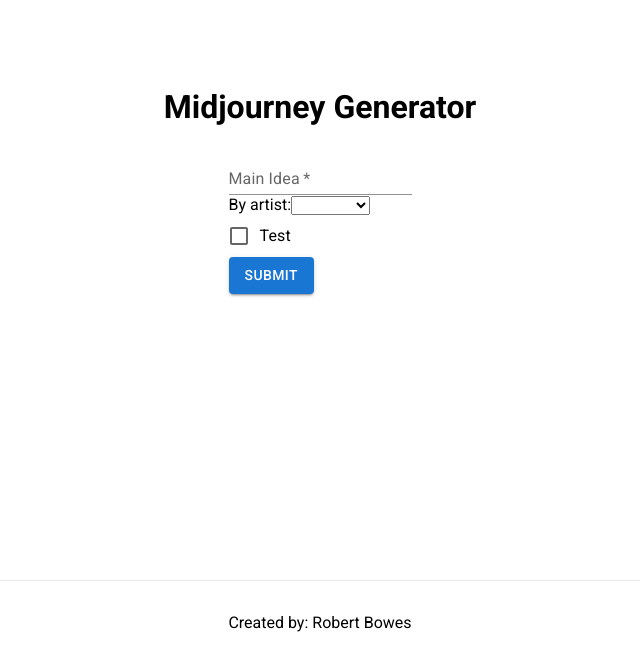
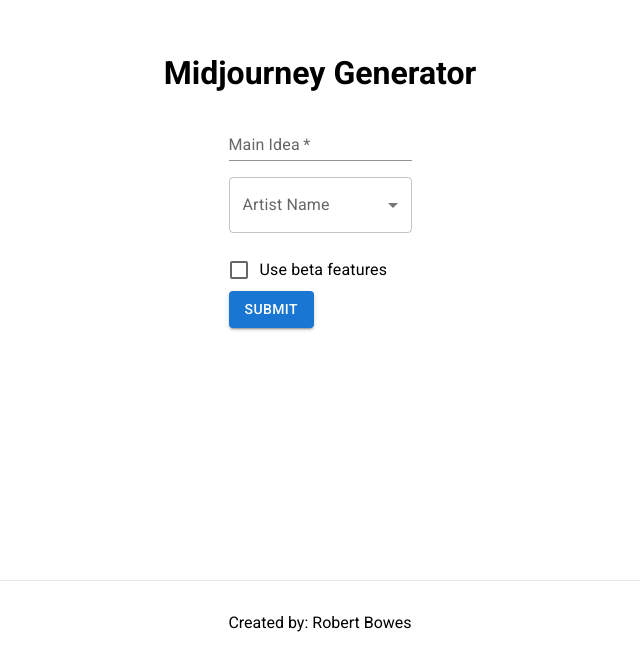
Before and after one commit to robBowes/midjourney-generator, a Next.js app: page / in a window 1280 px wide. Shown: the part 220-884 px from the top of the page, without its empty margins (320-960 px from the left). Built offline with nearby package versions, Linux system fonts and the light colour scheme.

Commit message:
Add mui select

```diff
--- a/components/MidjoyrneyForm.tsx
+++ b/components/MidjoyrneyForm.tsx
@@ -3,6 +3,8 @@
 import { TextField } from "./fields/TextField"
 import Button from "@mui/material/Button"
 import { Checkbox } from "./fields/Checkbox"
+import { Select } from "./fields/Select"
+import { Box } from "@mui/system"
 
 type MidjoyrneyInputs = {
   mainIdea: string
@@ -25,7 +27,8 @@
     const parts = [artistName && `painting by ${artistName}`]
       .filter(Boolean)
       .join("::")
-    const propmt = `${mainIdea}${parts} ${flags}`
+
+    const propmt = `${mainIdea}${parts && "::" + parts} ${flags}`
     setMidjourneyPrompt(propmt)
     navigator.clipboard.writeText(propmt)
   }
@@ -38,24 +41,17 @@
         render={({ handleSubmit, errors }) => (
           <form onSubmit={handleSubmit}>
             <div>
-              <label htmlFor='mainIdea'></label>
               <TextField name='mainIdea' label='Main Idea' required />
             </div>
+            <Box my={2}>
+              <Select
+                name='artistName'
+                label='Artist Name'
+                options={[{ value: "" }, { value: "Hiroshige" }]}
+              />
+            </Box>
             <div>
-              <div>
-                <label htmlFor='byArtist'>By artist:</label>
-                <Field<string>
-                  component='select'
-                  name='artistName'
-                  id='mainIdea'
-                >
-                  <option />
-                  <option value='Hiroshige'>Hiroshige</option>
-                </Field>
-              </div>
-            </div>
-            <div>
-              <Checkbox name='test' label='Test' />
+              <Checkbox name='test' label='Use beta features' />
             </div>
             <Button variant='contained' type='submit'>
               Submit
--- /dev/null
+++ b/components/fields/Select.tsx
@@ -0,0 +1,39 @@
+import {
+  FormControl,
+  InputLabel,
+  MenuItem,
+  Select as MUISelect,
+} from "@mui/material"
+import { configOptions } from "final-form"
+import { Field } from "react-final-form"
+import { BaseFieldProps } from "./types"
+
+interface SelectProps extends BaseFieldProps {
+  options: { label?: string; value: string }[]
+}
+
+export const Select = ({ name, label, options }: SelectProps) => {
+  return (
+    <Field
+      name={name}
+      render={({ input }) => (
+        <FormControl fullWidth>
+          <InputLabel id='demo-simple-select-label'>{label}</InputLabel>
+          <MUISelect
+            labelId='demo-simple-select-label'
+            id={name}
+            value={input.value}
+            label={label}
+            onChange={input.onChange}
+          >
+            {options.map((option) => (
+              <MenuItem value={option.value}>
+                {option.label || option.value}
+              </MenuItem>
+            ))}
+          </MUISelect>
+        </FormControl>
+      )}
+    />
+  )
+}
--- a/styles/Home.module.css
+++ b/styles/Home.module.css
@@ -33,36 +33,10 @@
   text-decoration: none;
 }
 
-.title a:hover,
-.title a:focus,
-.title a:active {
-  text-decoration: underline;
-}
-
-.title {
-  margin: 0;
-  line-height: 1.15;
-  font-size: 4rem;
-}
-
-.title,
-.description {
-  text-align: center;
-}
-
 .description {
   margin: 4rem 0;
   line-height: 1.5;
   font-size: 1.5rem;
-}
-
-.code {
-  background: #fafafa;
-  border-radius: 5px;
-  padding: 0.75rem;
-  font-size: 1.1rem;
-  font-family: Menlo, Monaco, Lucida Console, Liberation Mono, DejaVu Sans Mono,
-    Bitstream Vera Sans Mono, Courier New, monospace;
 }
 
 .grid {
@@ -71,36 +45,6 @@
   justify-content: center;
   flex-wrap: wrap;
   max-width: 800px;
-}
-
-.card {
-  margin: 1rem;
-  padding: 1.5rem;
-  text-align: left;
-  color: inherit;
-  text-decoration: none;
-  border: 1px solid #eaeaea;
-  border-radius: 10px;
-  transition: color 0.15s ease, border-color 0.15s ease;
-  max-width: 300px;
-}
-
-.card:hover,
-.card:focus,
-.card:active {
-  color: #0070f3;
-  border-color: #0070f3;
-}
-
-.card h2 {
-  margin: 0 0 1rem 0;
-  font-size: 1.5rem;
-}
-
-.card p {
-  margin: 0;
-  font-size: 1.25rem;
-  line-height: 1.5;
 }
 
 .logo {
```
